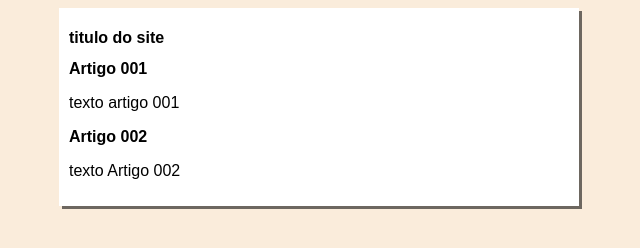
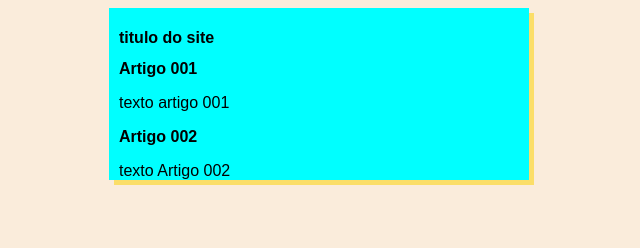
Before and after one commit to olokfe/projeto---aula----branches, a plain HTML site: page index.html in a window 1280 px wide. Shown: the whole page, without its empty margins (321-961 px from the left). Drawn offline with Linux system fonts and the light colour scheme.

Commit message:
adicionado coisas de design

```diff
--- a/Estilos/style.css
+++ b/Estilos/style.css
@@ -16,3 +16,10 @@ main {
    box-shadow: 3px 3px rgba(0, 0, 0, 0.562);
 
 }
+main{
+    background-color: aqua;
+    width: 400px;
+    margin: auto;
+    padding-bottom: 0ch;
+    box-shadow:5px 5px rgba(252, 217, 60, 0.712) ;
+}
```
